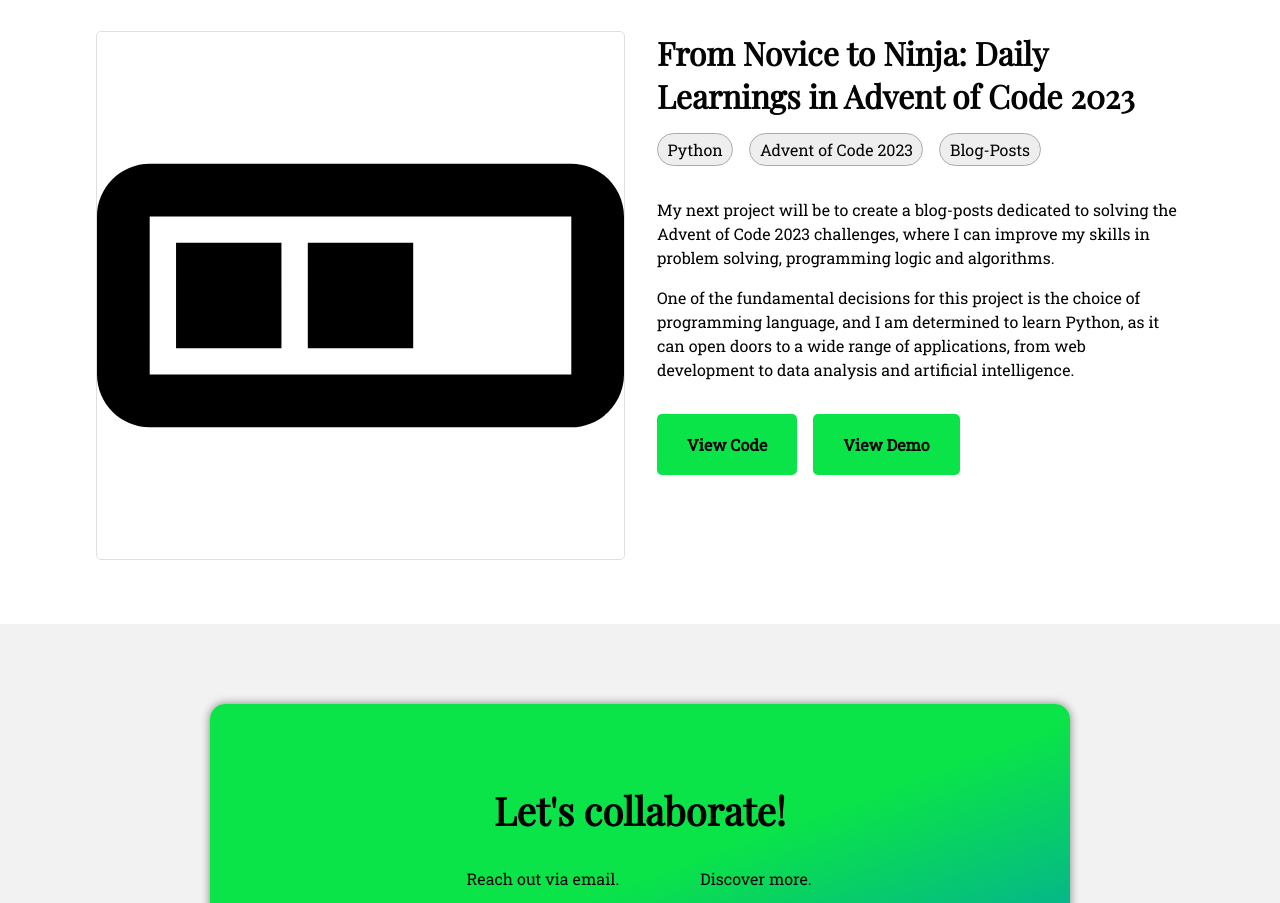
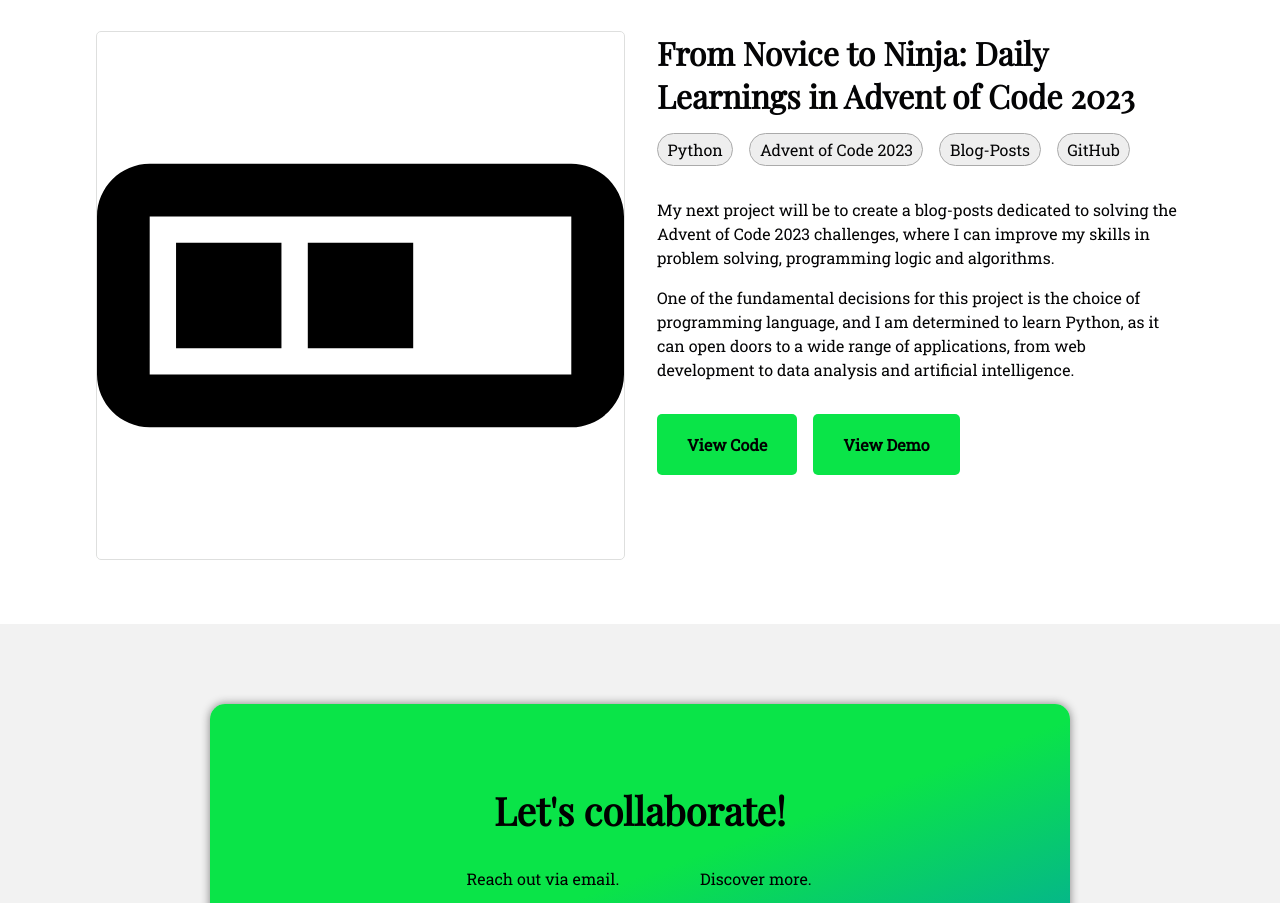
Before and after one commit to BRp99/portfolio-old, a React (Create React App) app in the folder portfolio/: page / in a window 1280 px wide. Shown: the part 2640-3543 px from the top of the page. Built offline with nearby package versions, Linux system fonts and the light colour scheme.

Commit message:
Change demoURL in ProjectsSection and add favicon inside index.html

```diff
--- a/portfolio/package.json
+++ b/portfolio/package.json
@@ -20,7 +20,7 @@
   },
   "scripts": {
     "predeploy": "npm run build",
-    "deploy": "gh-pages -b master -d build",
+    "deploy": "gh-pages -d build",
     "start": "react-scripts start",
     "build": "react-scripts build",
     "test": "react-scripts test",
--- a/portfolio/public/index.html
+++ b/portfolio/public/index.html
@@ -5,7 +5,13 @@
     <link rel="icon" href="%PUBLIC_URL%/favicon.ico" />
     <meta name="viewport" content="width=device-width, initial-scale=1.0" />
     <meta name="theme-color" content="#000000" />
-    <meta name="description" content="Beatriz | Frontend Developer" />
+    <meta
+      name="description"
+      content="I created this portfolio to show my work developed throughout this year, but also to improve other skills, for example:
+    Make each component have its own responsibility;
+    Improve the design system and use dark mode for the first time;
+    Improve mobile phone responsive."
+    />
     <!-- <link rel="apple-touch-icon" href="%PUBLIC_URL%/logo192.png" /> -->
     <!--
       manifest.json provides metadata used when your web app is installed on a
--- a/portfolio/src/components/HomePage/ProjectsSection/ProjectsSection.tsx
+++ b/portfolio/src/components/HomePage/ProjectsSection/ProjectsSection.tsx
@@ -26,7 +26,7 @@ export default function ProjectsSection() {
         </>
       ),
       codeURL: "https://github.com/BRp99/e-commerce-app.git",
-      demoURL: "https://e-commerce-jurp1avue-brp99.vercel.app",
+      demoURL: "https://buy-simple-things.vercel.app/",
     },
     {
       id: 2,
@@ -44,13 +44,13 @@ export default function ProjectsSection() {
         </>
       ),
       codeURL: "https://github.com/BRp99/the-portfolio-react.git",
-      demoURL: "https://the-portfolio-react-i4lqurtpy-brp99.vercel.app",
+      demoURL: "https://brp99.github.io/",
     },
     {
       id: 3,
       imgURL: !darkMode ? "./img/progress.svg" : "./img/progress_white.svg",
       title: "From Novice to Ninja: Daily Learnings in Advent of Code 2023",
-      tags: ["Python", "Advent of Code 2023", "Blog-Posts"],
+      tags: ["Python", "Advent of Code 2023", "Blog-Posts", "GitHub"],
       description: (
         <>
           <p>
```
Also changed, not shown: portfolio/public/img/BP.svg (added), 1 other file (tests, documents, lock files or other folders).
